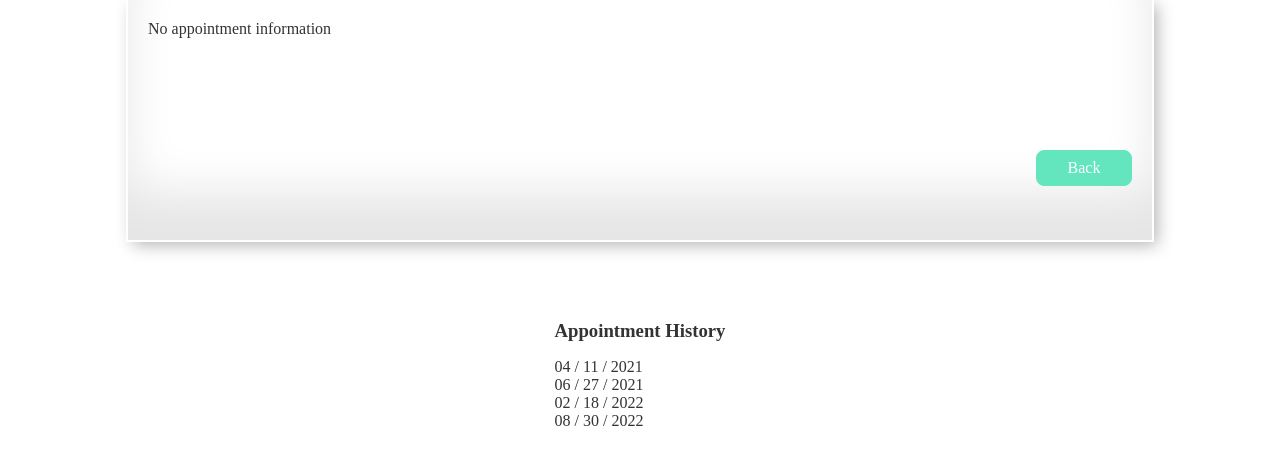
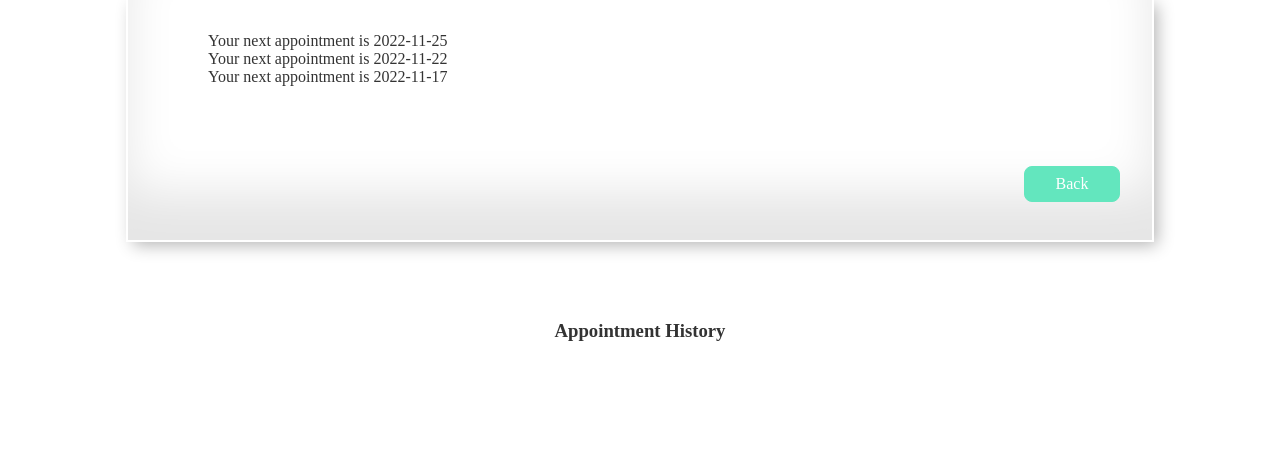
Before and after one commit to adedotunolamide01/AGJ-Group-Project, a React (Create React App) app: page /viewappointment in a window 1280 px wide. Shown: the top 464 px of the page. Built offline with nearby package versions, Linux system fonts and the light colour scheme; data requests are answered from the project's data file.

Commit message:
book appointment auto updates into database

```diff
--- a/data/db.json
+++ b/data/db.json
@@ -27,6 +27,21 @@
       "diagnose": "gooo",
       "treatment": "drink water",
       "id": 4
+    },
+    {
+      "reason": "Book ",
+      "apptDate": "2022-11-25",
+      "id": 5
+    },
+    {
+      "reason": "Headache",
+      "apptDate": "2022-11-22",
+      "id": 6
+    },
+    {
+      "reason": "My appointment",
+      "apptDate": "2022-11-17",
+      "id": 7
     }
   ]
 }
--- a/src/App.js
+++ b/src/App.js
@@ -1,6 +1,6 @@
 import { Route, Routes } from "react-router-dom";
 import AppointmentHome from "./components/Appointment/AppointmentHomePage/AppointmentHomePage";
-import BookAppointment from "./components/Appointment/BookAppointment/BookAppointment";
+import BookAppointment from "./components/Appointment/BookAppointment.js/BookAppointment";
 import ViewAppointment from "./components/Appointment/ViewAppointment/ViewAppointment";
 import Doctorpage from "./components/Page/Doctorpage";
 import Frontpage from "./components/Page/FrontPage";
@@ -13,8 +13,8 @@ function App() {
         <Route path="/doctor" element={<Doctorpage />} />
         <Route path="/frontpage" element={<Frontpage />} />
         <Route path="/appointment" element={<AppointmentHome />} />
-        <Route path="/viewAppointment" element={<ViewAppointment />} />
-        <Route path="/bookAppointment" element={<BookAppointment />} />
+        <Route path="/viewappointment" element={<ViewAppointment />} />
+        <Route path="/bookappointment" element={<BookAppointment />} />
       </Routes>
     </div>
   );
--- a/src/components/Appointment/AppointmentHomePage/AppointmentHomePage.js
+++ b/src/components/Appointment/AppointmentHomePage/AppointmentHomePage.js
@@ -6,7 +6,7 @@ const AppointmentHome = () => {
     <div>
       <div className="appointment-home">
         <div className="appointment">
-          <Link className="link" to="/viewAppointment">
+          <Link className="link" to="/viewappointment">
             View Appointment
             <svg
               className="appointment-home-svg"
@@ -18,7 +18,7 @@ const AppointmentHome = () => {
           </Link>
         </div>
         <div className="appointment">
-          <Link className="link" to="/bookAppointment">
+          <Link className="link" to="/bookappointment">
             Book Appointment
             <svg
               className="appointment-home-svg"
--- a/src/components/Appointment/BookAppointment/BookAppointment.js
+++ b/src/components/Appointment/BookAppointment.js/BookAppointment.js
@@ -4,16 +4,23 @@ import "./BookAppointment.css";
 
 const BookAppointment = () => {
   const [reason, setReason] = useState("");
-  const [date, setDate] = useState("");
+  const [apptDate, setApptDate] = useState("");
 
   const handleSubmit = (event) => {
     event.preventDefault();
+    const datas = { reason, apptDate };
+    fetch(`http://localhost:8000/datas`, {
+      method: "POST",
+      headers: { "Content-Type": "application/json" },
+      body: JSON.stringify(datas),
+    }).then(() => {
+      alert(
+        "Your booking has been sent successfully, please wait for confirmation."
+      );
+    });
 
-    alert(
-      "Your booking has been sent successfully, please wait for confirmation."
-    );
     setReason("");
-    setDate("");
+    setApptDate("");
   };
 
   return (
@@ -27,6 +34,7 @@ const BookAppointment = () => {
           name="reason"
           value={reason}
           onChange={(e) => setReason(e.target.value)}
+          placeholder="state your reason for appointment..."
           required
         ></textarea>
 
@@ -34,8 +42,8 @@ const BookAppointment = () => {
         <input
           type="date"
           name="date:"
-          value={date}
-          onChange={(e) => setDate(e.target.value)}
+          value={apptDate}
+          onChange={(e) => setApptDate(e.target.value)}
           required
         />
 
--- a/src/components/Appointment/ViewAppointment/ViewAppointment.css
+++ b/src/components/Appointment/ViewAppointment/ViewAppointment.css
@@ -8,7 +8,7 @@
 .appointment-display {
   width: 80%;
   height: 30vh;
-  padding: 20px;
+  padding: 2rem 0 0 5rem;
   box-shadow: inset 0 -3em 3em rgba(0, 0, 0, 0.1), 0 0 0 2px rgb(255, 255, 255),
     0.3em 0.3em 1em rgba(0, 0, 0, 0.3);
 }
@@ -16,7 +16,7 @@
 .appointment-close-btn {
   display: flex;
   justify-content: flex-end;
-  margin-top: 7rem;
+  margin: 5rem 2rem 0 0;
 }
 
 .close-btn {
--- a/src/components/Appointment/ViewAppointment/ViewAppointment.js
+++ b/src/components/Appointment/ViewAppointment/ViewAppointment.js
@@ -1,8 +1,19 @@
-import { useState } from "react";
+import { useEffect, useState } from "react";
 import { Link } from "react-router-dom";
 import "./ViewAppointment.css";
 
 const ViewAppointment = () => {
+  const [fetchedData, setFetchedData] = useState([]);
+  useEffect(() => {
+    fetch(`http://localhost:8000/datas`)
+      .then((response) => {
+        return response.json();
+      })
+      .then((data) => {
+        setFetchedData(data);
+      });
+  }, []);
+
   const [appHistory, setAppHistory] = useState([
     {
       date: "04 / 11 / 2021",
@@ -28,7 +39,20 @@ const ViewAppointment = () => {
   return (
     <div className="appointment-home">
       <div className="appointment-display">
-        <p className="appointment-display-text">No appointment information</p>
+        {fetchedData.map((data) => {
+          const savedApptDate = new Date(data.apptDate);
+          const currentDate = new Date();
+          if (savedApptDate.getTime() > currentDate.getTime()) {
+            return (
+              <p className="appointment-display-text">
+                Your next appointment is {data.apptDate}
+              </p>
+            );
+          } else {
+            console.log("You do not have any pending appointment");
+          }
+        })}
+
         <div className="appointment-close-btn">
           <Link to="/appointment">
             <button className="close-btn">Back</button>
@@ -37,11 +61,13 @@ const ViewAppointment = () => {
       </div>
       <div className="appointment-history">
         <h3 className="appointment-history-heading">Appointment History</h3>
-        <div>
-          {appHistory.map((history) => {
-            return <p key={history.id}>{history.date}</p>;
-          })}
-        </div>
+        {fetchedData.map((data) => {
+          const savedApptDate = new Date(data.apptDate);
+          const currentDate = new Date();
+          if (savedApptDate.getTime() < currentDate.getTime()) {
+            return <li>{data.apptDate}</li>;
+          }
+        })}
       </div>
     </div>
   );
```
Also changed, not shown: src/components/Appointment/BookAppointment.js/BookAppointment.css (renamed from src/components/Appointment/BookAppointment/BookAppointment.css), 1 other file (tests, documents, lock files or other folders).
